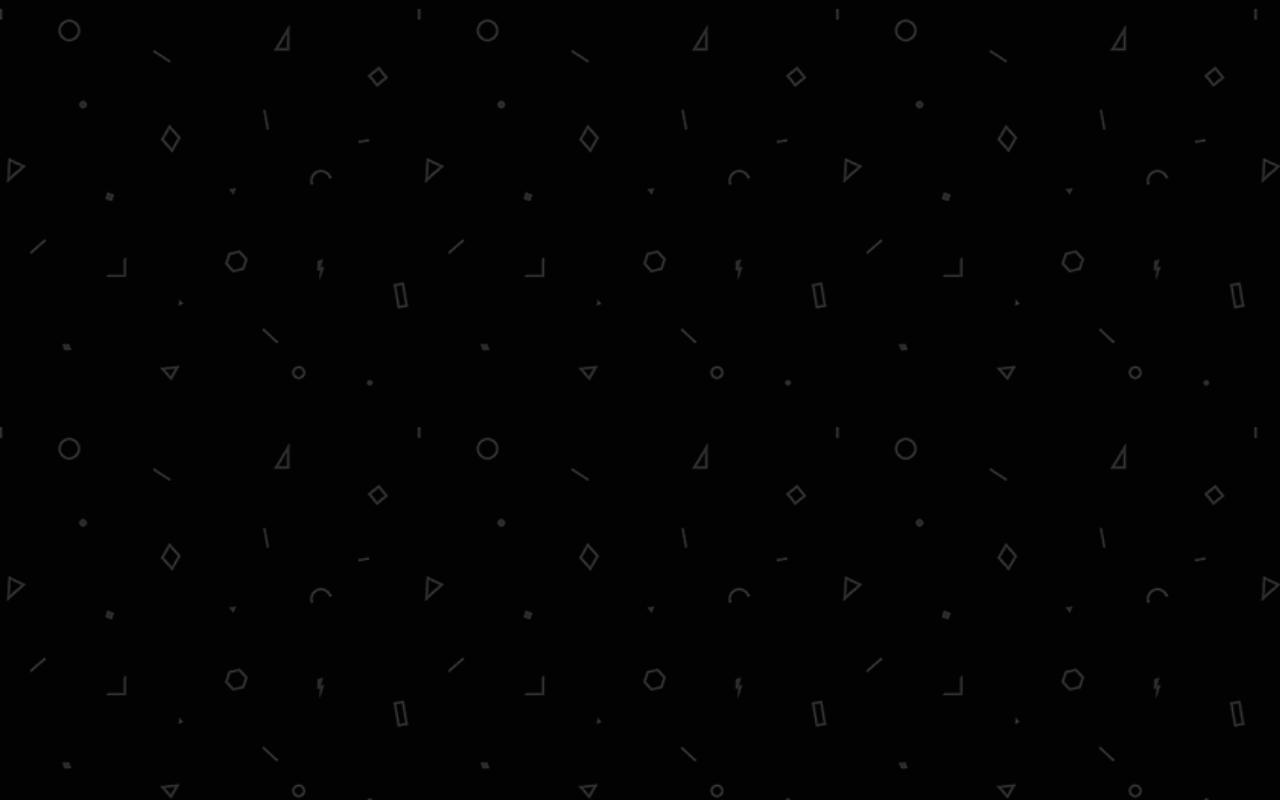
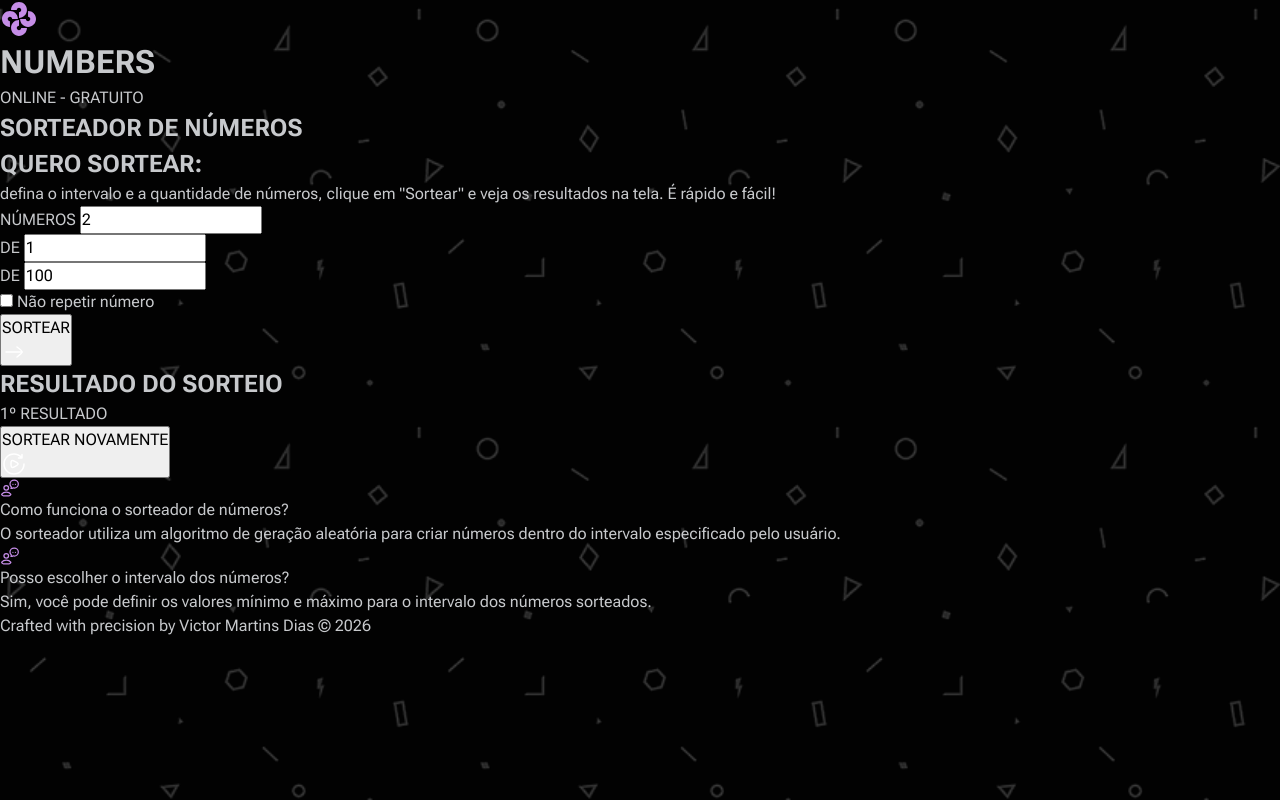
Before and after one commit to VictorMartinsD/numbers-raffle, a website built with Vite: page index.html in a window 1280 px wide. Built offline with nearby package versions, Linux system fonts and the light colour scheme.

Commit message:
feat: improve raffle page structure and semantics

```diff
--- a/index.html
+++ b/index.html
@@ -40,5 +40,111 @@
 
     <script type="module" src="./src/main.js"></script>
   </head>
-  <body></body>
+  <body>
+    <header class="brand-header flex">
+      <svg class="icon icon--brand icon--lg" aria-hidden="true">
+        <use href="/src/assets/img/icons.svg#logo"></use>
+      </svg>
+      <h1>NUMBERS</h1>
+    </header>
+
+    <main class="main-content">
+      <section class="hero-section">
+        <span class="tagline">ONLINE - GRATUITO</span>
+        <h1>SORTEADOR DE NÚMEROS</h1>
+      </section>
+
+      <section class="draw-panel">
+        <div id="panel-setup" class="panel-options">
+          <div class="panel-header">
+            <h2>QUERO SORTEAR:</h2>
+            <p>
+              defina o intervalo e a quantidade de números, clique em "Sortear" e veja os resultados na tela. É rápido e
+              fácil!
+            </p>
+          </div>
+
+          <div class="inputs-container flex">
+            <div class="input-group grid">
+              <label for="quantity">NÚMEROS</label>
+              <input type="number" id="quantity" value="2" />
+            </div>
+
+            <div class="input-group grid">
+              <label for="min-value">DE</label>
+              <input type="number" id="min-value" value="1" />
+            </div>
+
+            <div class="input-group grid">
+              <label for="max-value">DE</label>
+              <input type="number" id="max-value" value="100" />
+            </div>
+          </div>
+
+          <div class="toggle-group">
+            <input type="checkbox" id="no-repeat" class="toggle-switch" />
+            <label for="no-repeat">Não repetir número</label>
+          </div>
+
+          <button type="button" class="btn-draw flex">
+            <span>SORTEAR</span>
+            <svg class="icon icon--primary icon--md" aria-hidden="true">
+              <use href="/src/assets/img/icons.svg#right-arrow"></use>
+            </svg>
+          </button>
+        </div>
+
+        <div id="panel-result" class="panel-results u-hidden">
+          <div class="panel-header">
+            <h2>RESULTADO DO SORTEIO</h2>
+            <p class="result-subtitle">1º RESULTADO</p>
+          </div>
+
+          <div id="numbers-output" class="numbers-display flex"></div>
+
+          <button type="button" id="btn-restart" class="btn-draw flex">
+            <span>SORTEAR NOVAMENTE</span>
+            <svg class="icon icon--primary icon--md" aria-hidden="true">
+              <use href="/src/assets/img/icons.svg#play-loading" class="loading-circle"></use>
+              <use href="/src/assets/img/icons.svg#play-arrow" class="play-arrow"></use>
+            </svg>
+          </button>
+        </div>
+      </section>
+
+      <section class="faq-section grid">
+        <div class="faq-item flex">
+          <svg class="icon icon--brand icon--sm" aria-hidden="true">
+            <use href="/src/assets/img/icons.svg#icon-help"></use>
+          </svg>
+          <div class="content-faq">
+            <p class="title-faq">Como funciona o sorteador de números?</p>
+            <p class="description-faq">
+              O sorteador utiliza um algoritmo de geração aleatória para criar números dentro do intervalo especificado
+              pelo usuário.
+            </p>
+          </div>
+        </div>
+        <div class="faq-item flex">
+          <svg class="icon icon--brand icon--sm" aria-hidden="true">
+            <use href="/src/assets/img/icons.svg#icon-help"></use>
+          </svg>
+          <div class="content-faq">
+            <p class="title-faq">Posso escolher o intervalo dos números?</p>
+            <p class="description-faq">
+              Sim, você pode definir os valores mínimo e máximo para o intervalo dos números sorteados.
+            </p>
+          </div>
+        </div>
+      </section>
+    </main>
+
+    <footer class="page-footer">
+      <p>
+        Crafted with precision by
+        <a href="https://github.com/VictorMartinsD" target="_blank" rel="noreferrer noopener">Victor Martins Dias</a>
+        © 2026
+      </p>
+    </footer>
+  </body>
 </html>
```
